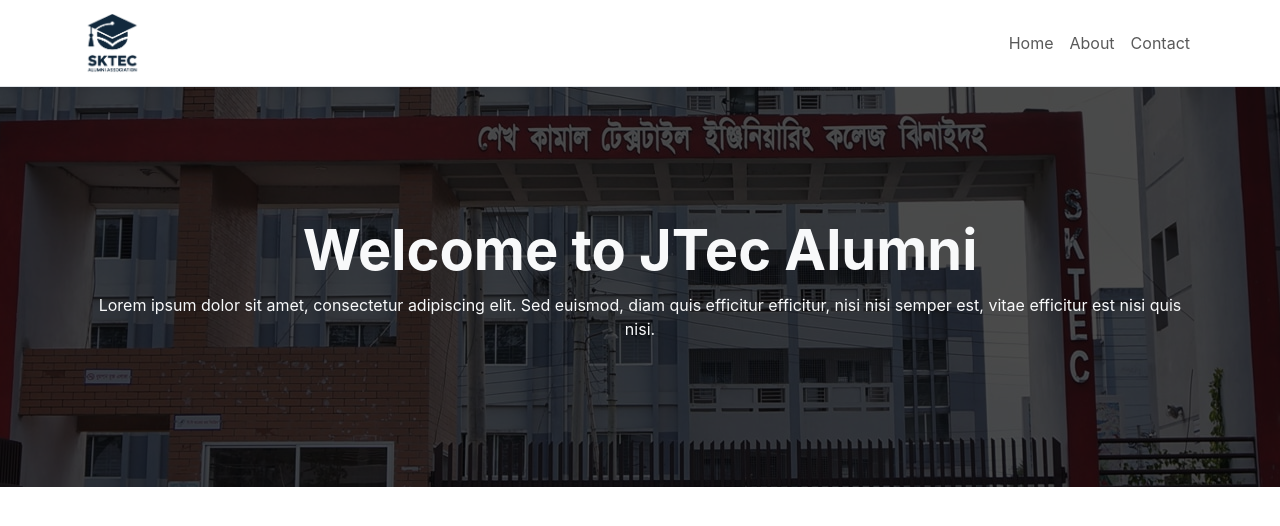
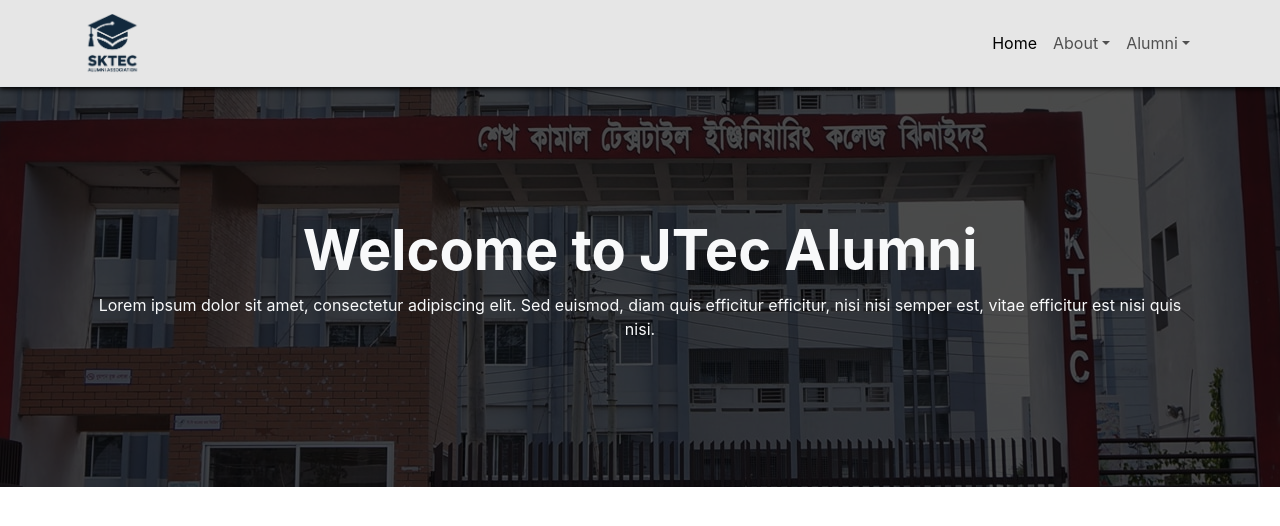
Before and after one commit to nuruddintipu/jtec-alumni, a React (Create React App) app in the folder frontend/: page / in a window 1280 px wide. Shown: the top 526 px of the page. Built offline with nearby package versions, Linux system fonts and the light colour scheme.

Commit message:
Refactor navbar with modular components and scroll effect hook
Refactored the navbar by introducing reusable components (`NavItem`, `NavDropdownMenu`, `BrandLogo`) and a `useNavbarScrollEffect` hook to streamline scroll behavior logic.

```diff
--- /dev/null
+++ b/frontend/src/components/BrandLogo.js
@@ -0,0 +1,18 @@
+import logoNavyBlue from '../assets/logo/saa-logo.png';
+import logoWhite from '../assets/logo/saa-logo-white.png';
+import { Image } from 'react-bootstrap';
+
+const BrandLogo = ({ isScrolled }) => {
+    const logoSrc = isScrolled ? logoWhite : logoNavyBlue;
+
+    return (
+        <Image
+            src={logoSrc}
+            alt={'JTec Alumni'}
+            width={'60'}
+            height={'60'}
+        />
+    );
+};
+
+export default BrandLogo;
--- a/frontend/src/components/layouts/navbar/NavBar.js
+++ b/frontend/src/components/layouts/navbar/NavBar.js
@@ -1,76 +1,53 @@
-import { useEffect, useState } from 'react';
 import './navbar.css';
-import { Container, Image, Nav, Navbar } from 'react-bootstrap';
-
-const brandLogoNavyBlue = require('../../../assets/logo/saa-logo.png');
-const brandLogoWhite = require('../../../assets/logo/saa-logo-white.png');
+import { Container, Nav, Navbar } from 'react-bootstrap';
+import useNavbarScrollEffect from '../../../hooks/useNavbarScrollEffect';
+import NamedRouteLink from '../../NamedRouteLink';
+import BrandLogo from '../../BrandLogo';
+import NavItem from './NavItem';
+import NavDropdownMenu from './NavDropdownMenu';
 
 const NavBar = () => {
-    const [scrolled, setScrolled] = useState(false);
-    const [navbarBackground, setNavbarBackground] = useState('--secondary-color');
-    const [logo, setLogo] = useState(brandLogoNavyBlue);
+    const {isScrolled, navbarBackground} = useNavbarScrollEffect();
 
+    const aboutDropdownItems = [
+        { routeName: 'FOUNDING_STORY', text: 'Founding Story' },
+        { routeName: 'CONSTITUTION', text: 'Constitution' },
+        { routeName: 'ABOUT', text: 'About Us' },
+    ];
 
-    const handleScroll = () => {
-        if(window.scrollY > 20){
-            setScrolled(true);
-            setNavbarBackground('--primary-color');
-            setLogo(brandLogoWhite);
-        } else {
-            setScrolled(false);
-            setNavbarBackground('--secondary-color');
-            setLogo(brandLogoNavyBlue);
-        }
-    };
+    const alumniDropdownItems = [
+        { routeName: 'ALUMNI', text: 'Alumni' },
+    ];
 
-    useEffect(() => {
-        window.addEventListener('scroll', handleScroll);
-        return () => {
-           window.removeEventListener('scroll', handleScroll);
-        };
-    }, []);
-
-    const dropdownClass = scrolled ? 'navbar-dropdown-scrolled' : 'navbar-dropdown-default';
 
     return (
         <Navbar
-            variant={scrolled ? 'dark' : ''}
+            variant={isScrolled ? 'dark' : ''}
             expand={'lg'}
-            className={'border-bottom'}
+            sticky={'top'}
+            className = 'border-bottom'
             style={{
                 backgroundColor: navbarBackground,
                 transition: 'background-color 0.3s ease-in-out',
                 boxShadow: navbarBackground === 'transparent' ? 'none' : '0px 2px 5px #000'
-        }}
+            }}
         >
             <Container>
-                <Navbar.Brand href="/">
-                    <Image
-                        src={logo}
-                        alt="SAA Logo"
-                        width="60"
-                        height="60"
-                    />
+                <Navbar.Brand as={NamedRouteLink} routeName={'HOME'}>
+                    <BrandLogo isScrolled={isScrolled} />
                 </Navbar.Brand>
 
-                <Navbar.Toggle
-                    aria-controls="basic-navbar-nav"
-                    style={{
-                        borderColor: scrolled ? 'white' : 'black'
-                    }}
-                />
-
+                <Navbar.Toggle aria-controls="basic-navbar-nav" style={{borderColor: isScrolled ? 'white' : 'black'}} />
 
                 <Navbar.Collapse id="basic-navbar-nav">
                     <Nav className={'ms-auto text-dark'}>
-                        <Nav.Link href="/">Home</Nav.Link>
-                        <Nav.Link href="/about">About</Nav.Link>
-                        <Nav.Link href="/contact">Contact</Nav.Link>
+                        <NavItem routeName={'HOME'} text={'Home'} isScrolled={isScrolled} />
+                        <NavDropdownMenu title={'About'} items={aboutDropdownItems} isScrolled={isScrolled} />
+                        <NavDropdownMenu title={'Alumni'} items={alumniDropdownItems} isScrolled={isScrolled} />
                     </Nav>
                 </Navbar.Collapse>
             </Container>
         </Navbar>
     );
 }
-
 export default NavBar;
--- /dev/null
+++ b/frontend/src/components/layouts/navbar/NavDropdownMenu.js
@@ -0,0 +1,18 @@
+import { NavDropdown } from 'react-bootstrap';
+import NamedRouteLink from '../../NamedRouteLink';
+
+const NavDropdownMenu = ({ title, items, isScrolled }) => {
+    const dropdownClass = isScrolled ? 'navbar-dropdown-scrolled' : 'navbar-dropdown-default';
+
+    return (
+        <NavDropdown title={title} id="basic-nav-dropdown" className={dropdownClass}>
+            {items.map((item, index) => (
+                <NavDropdown.Item as={NamedRouteLink} routeName={item.routeName} key={index}>
+                    {item.text}
+                </NavDropdown.Item>
+            ))}
+        </NavDropdown>
+    );
+};
+
+export default NavDropdownMenu;
--- /dev/null
+++ b/frontend/src/components/layouts/navbar/NavItem.js
@@ -0,0 +1,16 @@
+import { Nav } from 'react-bootstrap';
+import NamedRouteLink from '../../NamedRouteLink';
+
+const NavItem = ({ routeName, text, isScrolled}) => {
+    return (
+        <Nav.Link
+            as={NamedRouteLink}
+            routeName={routeName}
+            style={{ color: isScrolled ? '#white' : 'black' }}
+        >
+            {text}
+        </Nav.Link>
+    );
+};
+
+export default NavItem;
--- /dev/null
+++ b/frontend/src/hooks/useNavbarScrollEffect.js
@@ -0,0 +1,26 @@
+import { useState, useEffect } from 'react';
+
+const useScrollEffect = () => {
+    const [isScrolled, setIsScrolled] = useState(false);
+    const [navbarBackground, setNavbarBackground] = useState('#E6E6E6FF');
+    const handleScroll = () => {
+        if (window.scrollY > 20) {
+            setIsScrolled(true);
+            setNavbarBackground('#12293d');
+        } else {
+            setIsScrolled(false);
+            setNavbarBackground('#E6E6E6FF');
+        }
+    };
+
+    useEffect(() => {
+        window.addEventListener('scroll', handleScroll);
+        return () => {
+            window.removeEventListener('scroll', handleScroll);
+        };
+    }, []);
+
+    return { isScrolled, navbarBackground };
+};
+
+export default useScrollEffect;
```
